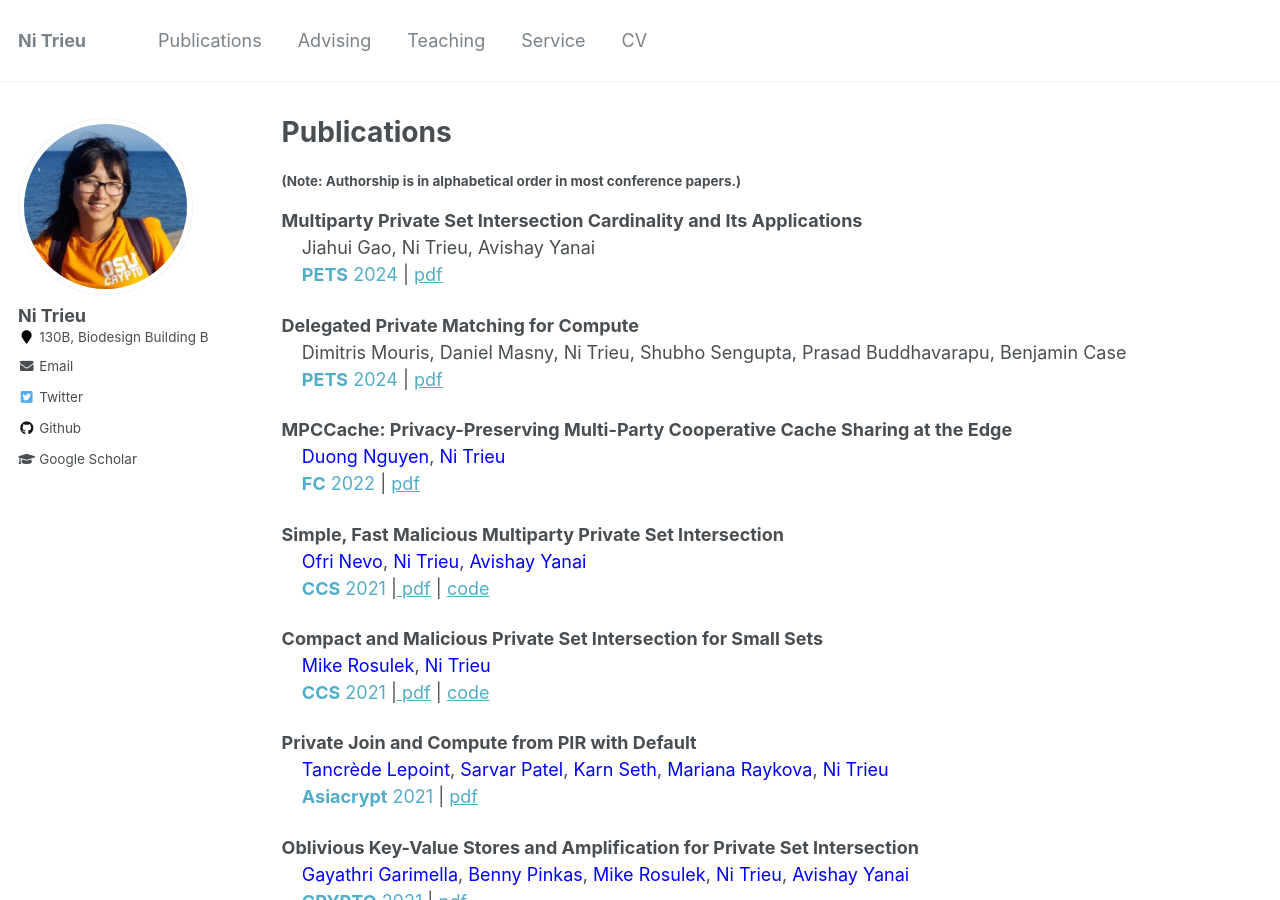
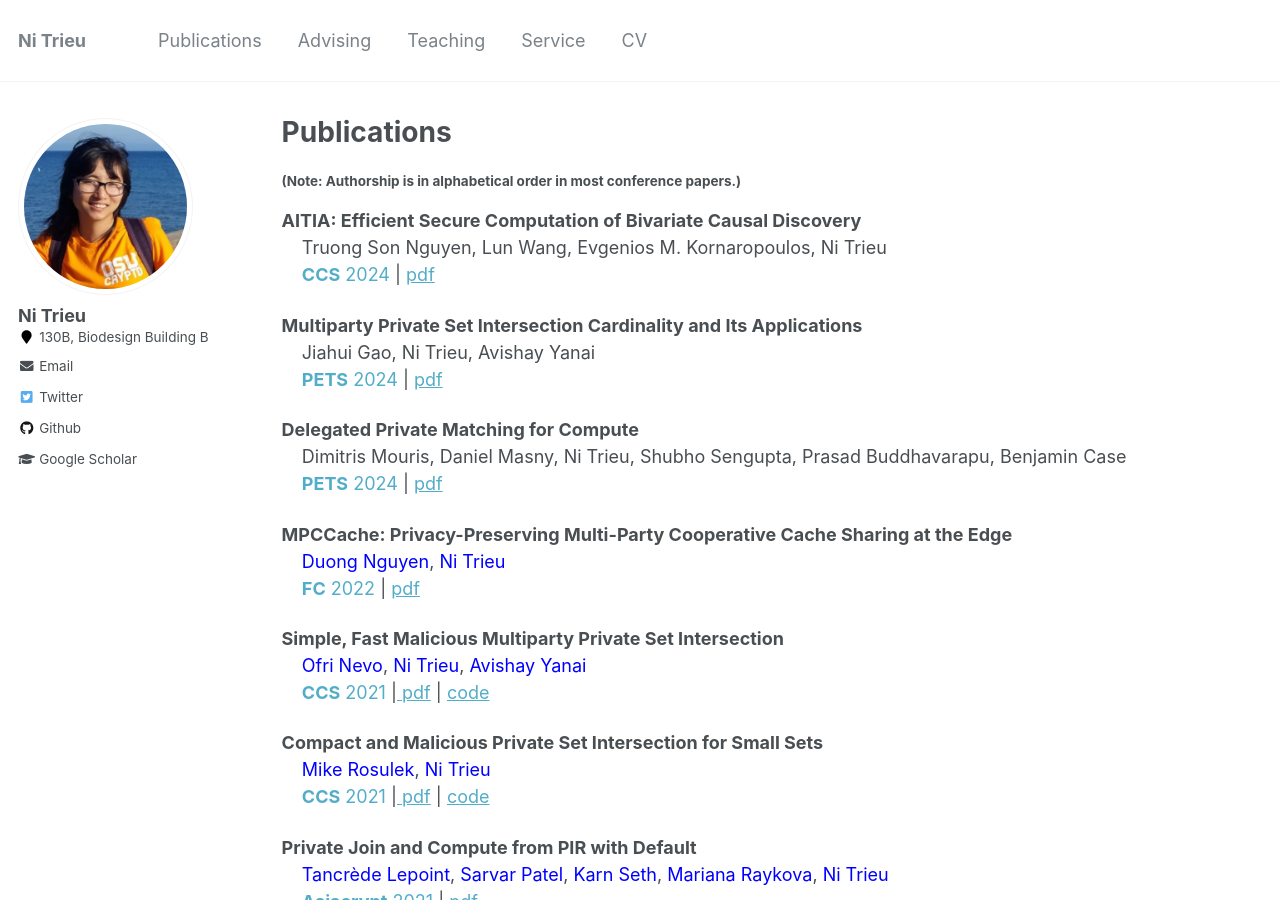
Before and after one commit to nitrieu/nitrieu.github.io, a Jekyll site: the page built from _pages/publications.md, in a window 1280 px wide and 900 px high. Built offline with Jekyll 4.4.1, drawn with Linux system fonts in a browser that asks for light colours.

Commit message:
Update publications.md

```diff
--- a/_pages/publications.md
+++ b/_pages/publications.md
@@ -7,6 +7,11 @@ author_profile: true
 
 
  <h5>(Note: Authorship is in alphabetical order in most conference papers.) </h5>
+
+ <b>  	AITIA: Efficient Secure Computation of Bivariate Causal Discovery </b> <br>
+	&nbsp; &nbsp;  	Truong Son Nguyen, Lun Wang, Evgenios M. Kornaropoulos, Ni Trieu <br>
+ &nbsp; &nbsp; <a href="https://petsymposium.org/cfp24.php" target="_blank" style="text-decoration: none"><b>CCS</b> 2024</a> |
+                                    <a href="https://eprint.iacr.org/2022/735" target="_blank"> pdf</a>
 
 <b>  Multiparty Private Set Intersection Cardinality and Its Applications </b> <br>
 	&nbsp; &nbsp;  Jiahui Gao, Ni Trieu, Avishay Yanai <br>
```
